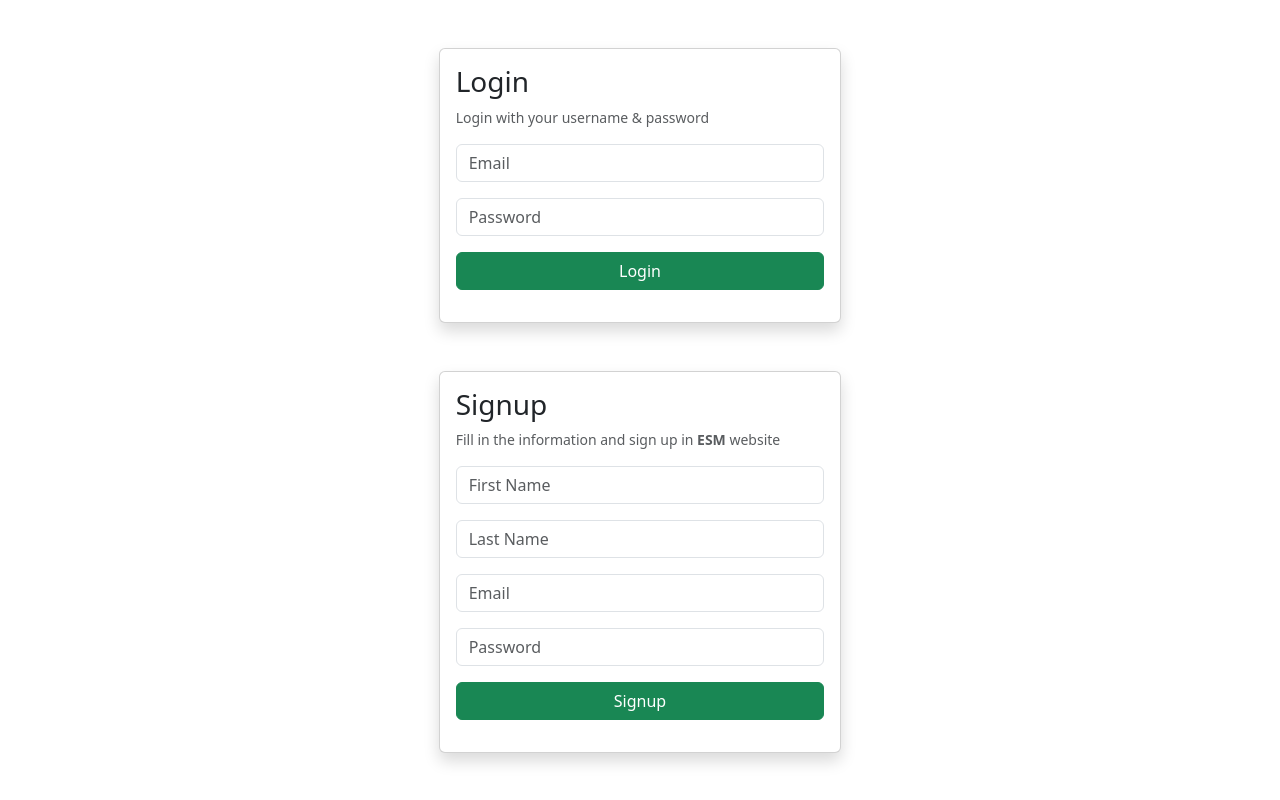
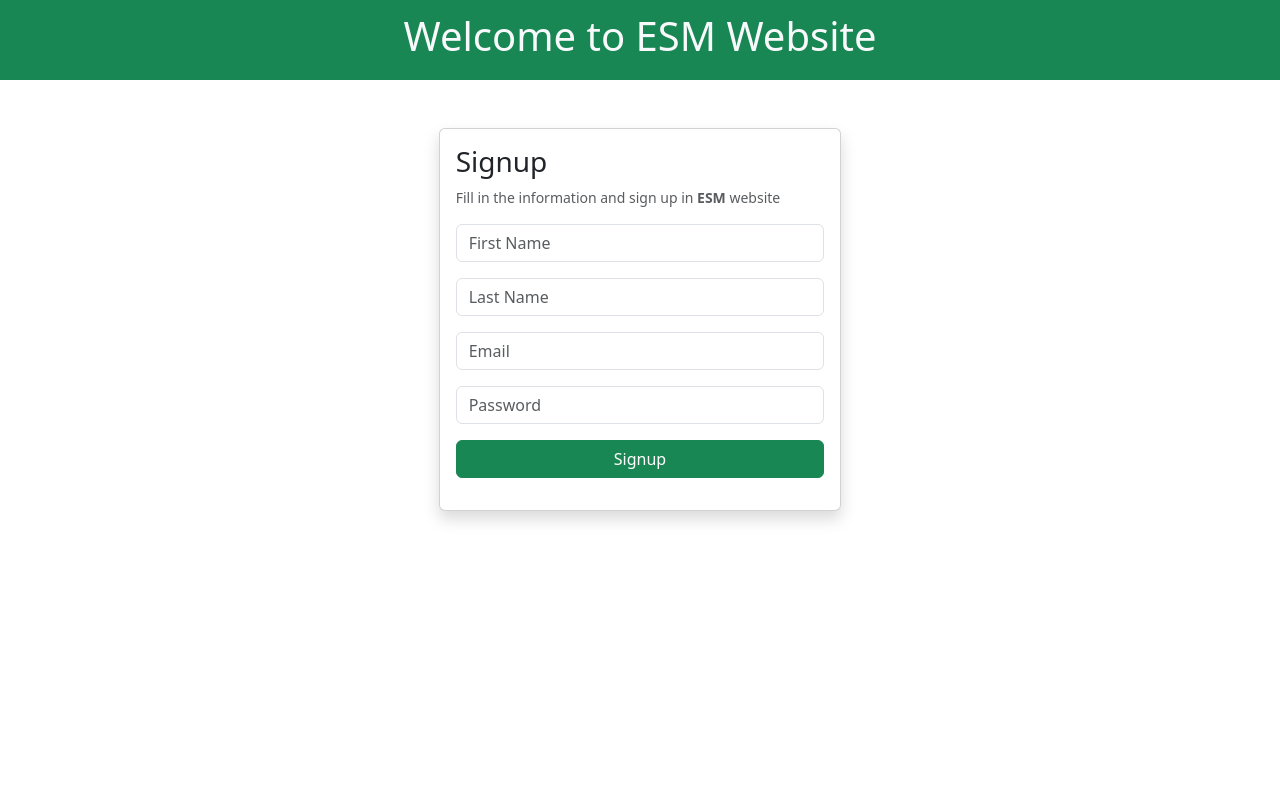
Before and after one commit to ali-moradzade/ems-site, a React (Create React App) app in the folder frontend/: page / in a window 1280 px wide. Built offline with nearby package versions, Linux system fonts and the light colour scheme.

Commit message:
adding welcome panel to login&signup

```diff
--- a/frontend/src/App.tsx
+++ b/frontend/src/App.tsx
@@ -1,11 +1,9 @@
 import React from 'react';
-import {LoginPage} from "./pages/LoginPage";
 import {SignupPage} from "./pages/SignupPage";
 
 export function App() {
     return (
         <div className="container-fluid">
-            <LoginPage/>
             <SignupPage/>
         </div>
     );
--- /dev/null
+++ b/frontend/src/components/WelcomePanel.tsx
@@ -0,0 +1,9 @@
+export function WelcomePanel() {
+    return (
+        <div className="row justify-content-center align-items-center bg-success text-light" style={{height: '80px'}}>
+            <div className="col text-center">
+                <h1>Welcome to ESM Website</h1>
+            </div>
+        </div>
+    );
+}
--- a/frontend/src/pages/LoginPage.tsx
+++ b/frontend/src/pages/LoginPage.tsx
@@ -1,5 +1,9 @@
+import {WelcomePanel} from "../components/WelcomePanel";
+
 export function LoginPage() {
     return (
+        <div>
+            <WelcomePanel/>
             <div className="row justify-content-center mt-5">
                 <div className="col-4">
                     <div className="card shadow">
@@ -29,5 +33,6 @@ export function LoginPage() {
                     </div>
                 </div>
             </div>
+        </div>
     );
 }
--- a/frontend/src/pages/SignupPage.tsx
+++ b/frontend/src/pages/SignupPage.tsx
@@ -1,5 +1,9 @@
+import {WelcomePanel} from "../components/WelcomePanel";
+
 export function SignupPage() {
     return (
+        <div>
+            <WelcomePanel/>
             <div className="row justify-content-center mt-5">
                 <div className="col-4">
                     <div className="card shadow">
@@ -8,7 +12,8 @@ export function SignupPage() {
                                 <h3>Signup</h3>
                                 <div className="card-text">
                                     <p className="small text-muted">
-                                    Fill in the information and sign up in <span className="fw-bold">ESM</span> website
+                                        Fill in the information and sign up in <span
+                                        className="fw-bold">ESM</span> website
                                     </p>
                                     <form>
                                         <div className="mb-3">
@@ -41,5 +46,6 @@ export function SignupPage() {
                     </div>
                 </div>
             </div>
+        </div>
     );
 }
```
Lines whose indentation alone changed are shown as unchanged.
